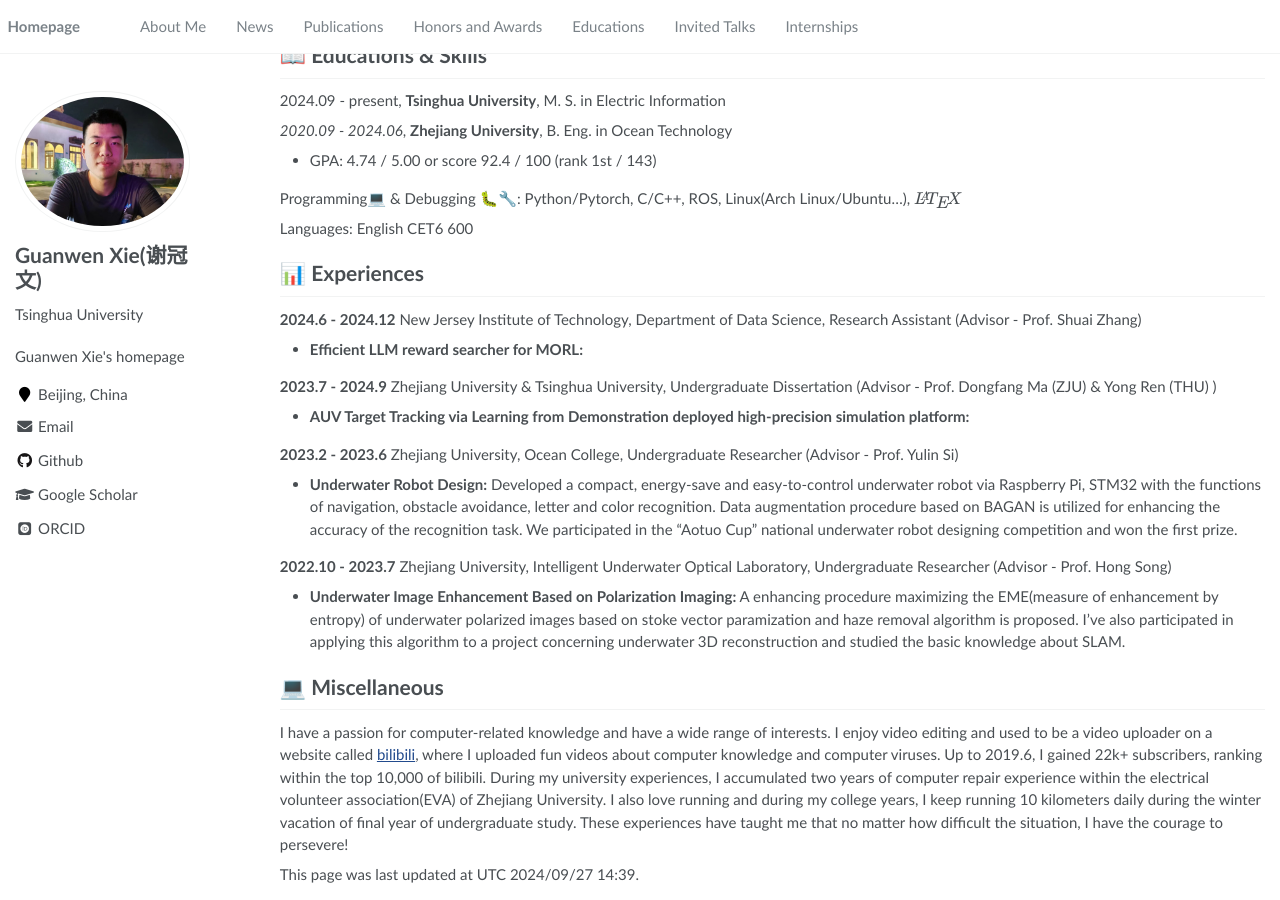
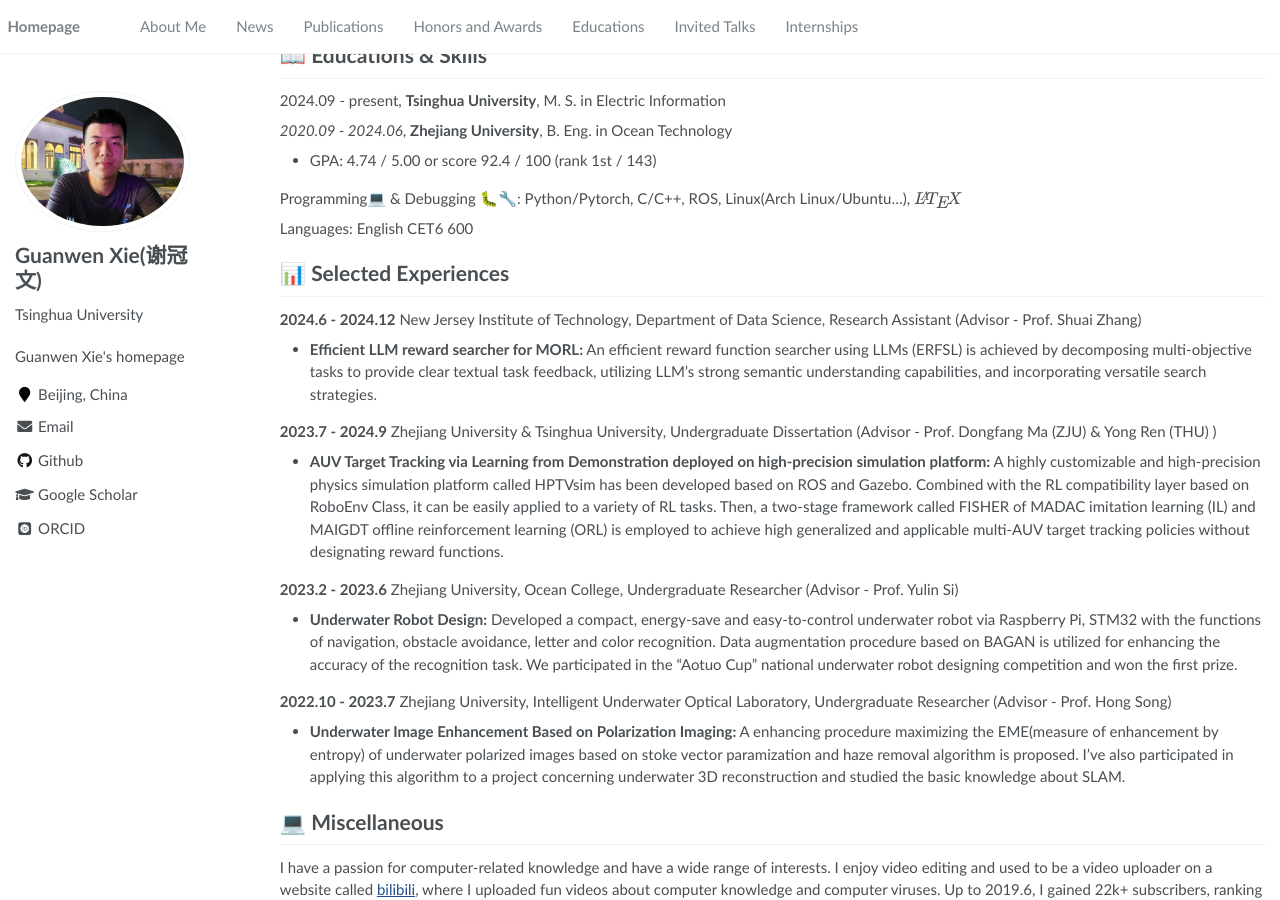
Before and after one commit to 360ZMEM/360zmem.github.io, a Jekyll site: the page built from _pages/about.md, in a window 1280 px wide and 900 px high, scrolled down 2359 px. Built offline with Jekyll 4.4.1, drawn with Linux system fonts in a browser that asks for light colours; some web fonts are replaced; formulas are drawn with MathJax 3.

Commit message:
Minor Fixes 20240928

```diff
--- a/_pages/about.md
+++ b/_pages/about.md
@@ -139,15 +139,15 @@ Programming💻 & Debugging 🐛🔧:  Python/Pytorch, C/C++, ROS, Linux(Arch Li
 
 Languages: English CET6 600
 
-# 📊 Experiences
+# 📊 Selected Experiences
 
 **2024.6 - 2024.12** New Jersey Institute of Technology, Department of Data Science, Research Assistant (Advisor - Prof. Shuai Zhang)
 
-- **Efficient LLM reward searcher for MORL:**
+- **Efficient LLM reward searcher for MORL:** An efficient reward function searcher using LLMs (ERFSL) is achieved by decomposing multi-objective tasks to provide clear textual task feedback, utilizing LLM's strong semantic understanding capabilities, and incorporating versatile search strategies.
 
 **2023.7 - 2024.9**  Zhejiang University & Tsinghua University, Undergraduate Dissertation (Advisor - Prof. Dongfang Ma (ZJU) & Yong Ren (THU) )
 
-- **AUV Target Tracking via Learning from Demonstration deployed high-precision simulation platform:**
+- **AUV Target Tracking via Learning from Demonstration deployed on high-precision simulation platform:** A highly customizable and high-precision physics simulation platform called HPTVsim has been developed based on ROS and Gazebo. Combined with the RL compatibility layer based on RoboEnv Class, it can be easily applied to a variety of RL tasks. Then, a two-stage framework called FISHER of MADAC imitation learning (IL) and MAIGDT offline reinforcement learning (ORL) is employed to achieve high generalized and applicable multi-AUV target tracking policies without designating reward functions.
 
 **2023.2 - 2023.6**  Zhejiang University, Ocean College, Undergraduate Researcher (Advisor - Prof. Yulin Si)
 
```
